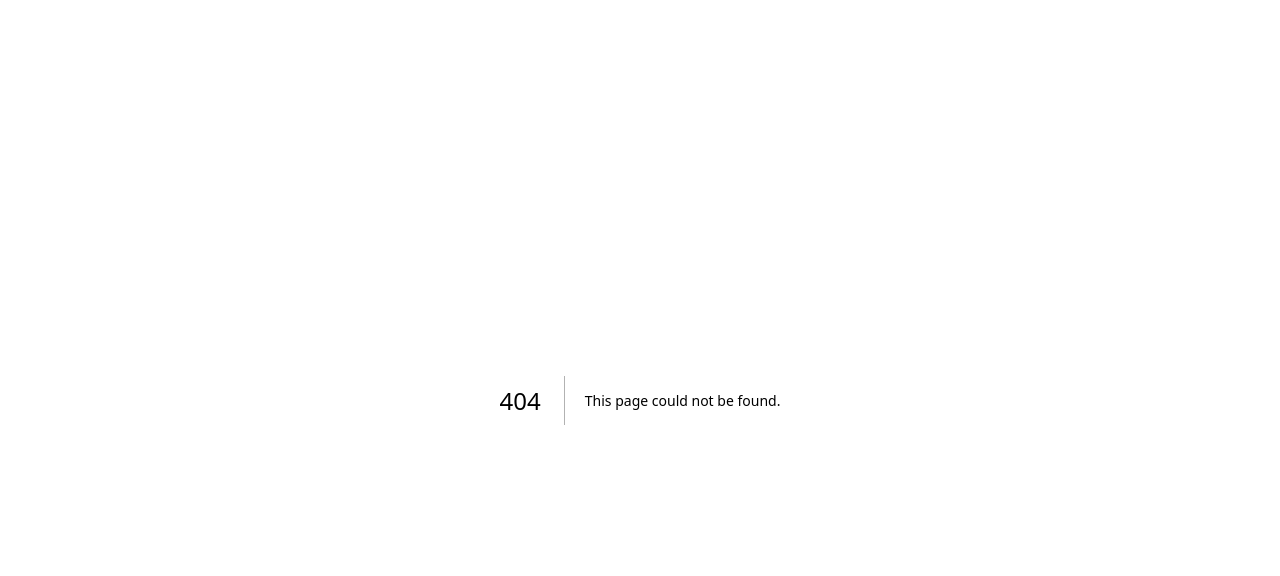
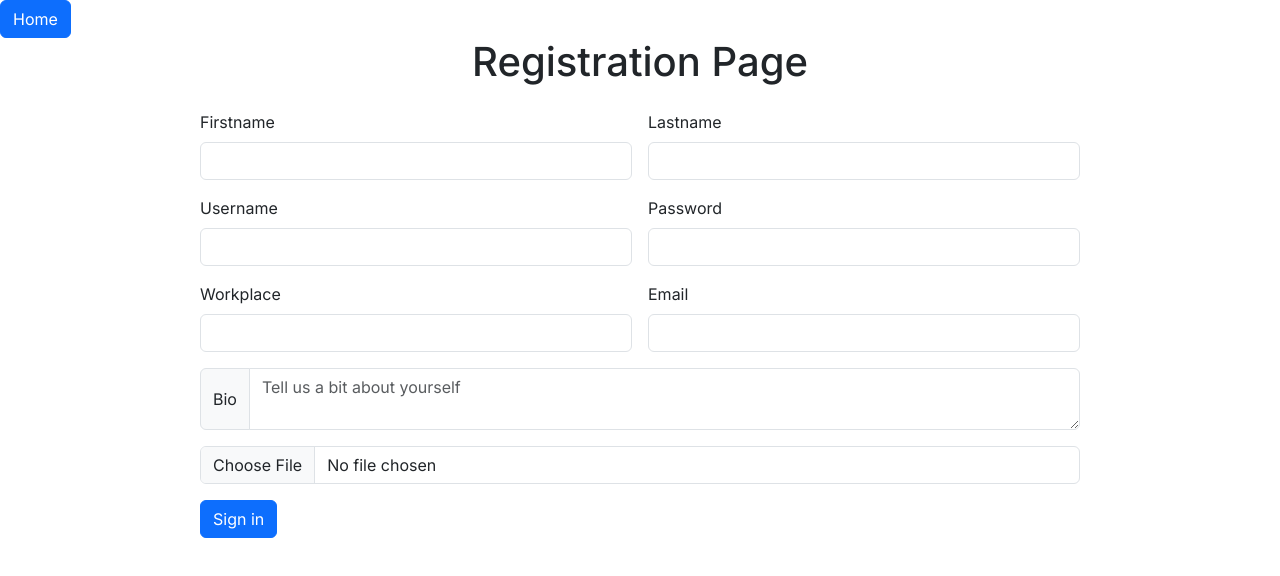
Before and after one commit to Tipper-final-project/front-end, a Next.js app: page /registerpage in a window 1280 px wide. Before the commit this address had no page. Shown: the top 576 px of the page. Built offline with nearby package versions, Linux system fonts and the light colour scheme.

Commit message:
registration page completed. working on err/route

```diff
--- /dev/null
+++ b/src/APIcalls/postuser.js
@@ -0,0 +1,31 @@
+import axios from "axios";
+
+export default function postUser(
+  information,
+  setIsLoading,
+  setPostedStatus,
+  setIsError
+) {
+  return axios
+    .post(`https://tipper-api-xzkf.onrender.com/waiter`, {
+      username: information.username,
+      bio: information.bio,
+      workPlace: information.workPlace,
+      email: information.email,
+      img: information.img,
+      firstName: information.firstName,
+      lastName: information.lastName,
+    })
+    .then(() => {
+      setIsLoading(false);
+      setPostedStatus(true);
+    })
+    .catch((err) => {
+      document.getElementById("submitButton").disabled = false;
+      document.getElementById("cancelUpload").disabled = false;
+      setIsLoading(false);
+      setPostedStatus(false);
+      setIsError(true);
+      console.log(err);
+    });
+}
--- /dev/null
+++ b/src/app/registerpage/page.js
@@ -0,0 +1,201 @@
+"use client";
+import postUser from "@/APIcalls/postuser";
+import { useEffect, useState } from "react";
+
+const RegisterPage = () => {
+  const [image, setImage] = useState(null);
+  const [information, setInformation] = useState({});
+  const [isLoading, setIsLoading] = useState(false);
+  const [postedStatus, setPostedStatus] = useState(false);
+  const [isError, setIsError] = useState(false);
+
+  function handleImage(event) {
+    const data = new FileReader();
+    data.addEventListener("load", () => {
+      setImage(data.result);
+    });
+    if (event.target.files[0]) {
+      data.readAsDataURL(event.target.files[0]);
+    }
+  }
+
+  function handleChange(event) {
+    setInformation((currentInformation) => {
+      const newInformation = { ...currentInformation };
+      newInformation[event.target.id] = event.target.value;
+      return newInformation;
+    });
+  }
+
+  useEffect(() => {
+    setInformation((currentInformation) => {
+      const newInformation = { ...currentInformation };
+      newInformation.img = image;
+      return newInformation;
+    });
+  }, [image]);
+
+  function handleSubmit(event) {
+    setIsError(false);
+    setIsLoading(true);
+    document.getElementById("submitButton").disabled = true;
+    document.getElementById("cancelUpload").disabled = true;
+
+    postUser(information, setIsLoading, setPostedStatus, setIsError);
+    event.preventDefault();
+  }
+
+  return (
+    <>
+      <a href="/" className="btn btn-primary">
+        Home
+      </a>
+      <h1 style={{ textAlign: "center" }}>Registration Page</h1>
+      <form
+        className="row g-3"
+        onSubmit={handleSubmit}
+        style={{ width: "70%", margin: "auto" }}
+      >
+        <div className="col-md-6">
+          <label htmlFor="firstName" className="form-label">
+            Firstname
+          </label>
+          <input
+            type="text"
+            className="form-control"
+            id="firstName"
+            onChange={handleChange}
+            required
+          />
+        </div>
+        <div className="col-md-6">
+          <label htmlFor="lastName" className="form-label">
+            Lastname
+          </label>
+          <input
+            type="text"
+            className="form-control"
+            id="lastName"
+            onChange={handleChange}
+            required
+          />
+        </div>
+        <div className="col-md-6">
+          <label htmlFor="username" className="form-label">
+            Username
+          </label>
+          <input
+            type="text"
+            className="form-control"
+            id="username"
+            onChange={handleChange}
+            required
+          />
+        </div>
+        <div className="col-md-6">
+          <label htmlFor="password" className="form-label">
+            Password
+          </label>
+          <input
+            type="text"
+            className="form-control"
+            id="password"
+            onChange={handleChange}
+            // required
+          />
+        </div>
+
+        <div className="col-md-6">
+          <label htmlFor="workPlace" className="form-label">
+            Workplace
+          </label>
+          <input
+            type="text"
+            className="form-control"
+            id="workPlace"
+            onChange={handleChange}
+            required
+          />
+        </div>
+        <div className="col-md-6">
+          <label htmlFor="email" className="form-label">
+            Email
+          </label>
+          <input
+            type="email"
+            className="form-control"
+            id="email"
+            onChange={handleChange}
+            required
+          />
+        </div>
+        <div className="input-group">
+          <span className="input-group-text">Bio</span>
+          <textarea
+            id="bio"
+            className="form-control"
+            placeholder="Tell us a bit about yourself"
+            aria-label="Bio input"
+            onChange={handleChange}
+            required
+          ></textarea>
+        </div>
+
+        <div className="input-group">
+          <input
+            type="file"
+            className="form-control"
+            id="img"
+            aria-label="Upload"
+            accept=".jpg, .png"
+            onChange={handleImage}
+            required
+          />
+        </div>
+        {image ? (
+          <div>
+            <img
+              src={image}
+              style={{
+                width: "300px",
+                height: "300px",
+              }}
+            />
+            <button
+              id="cancelUpload"
+              type="button"
+              className="btn btn-danger"
+              onClick={() => {
+                setImage(null);
+              }}
+            >
+              Cancel upload
+            </button>
+          </div>
+        ) : null}
+
+        <div className="col-12">
+          <button id="submitButton" type="submit" className="btn btn-primary">
+            Sign in
+          </button>
+          {postedStatus ? (
+            <a
+              href={`/profilepage/${information.username}`}
+              className="btn btn-success"
+              style={{ width: "170px", marginLeft: "10px" }}
+            >
+              Go to profile page
+            </a>
+          ) : null}
+        </div>
+
+        {isLoading ? (
+          <p>Please wait while we create your profile page</p>
+        ) : null}
+        {isError ? <p>Please wait while we create your profile page</p> : null}
+      </form>
+    </>
+  );
+};
+
+export default RegisterPage;
```
